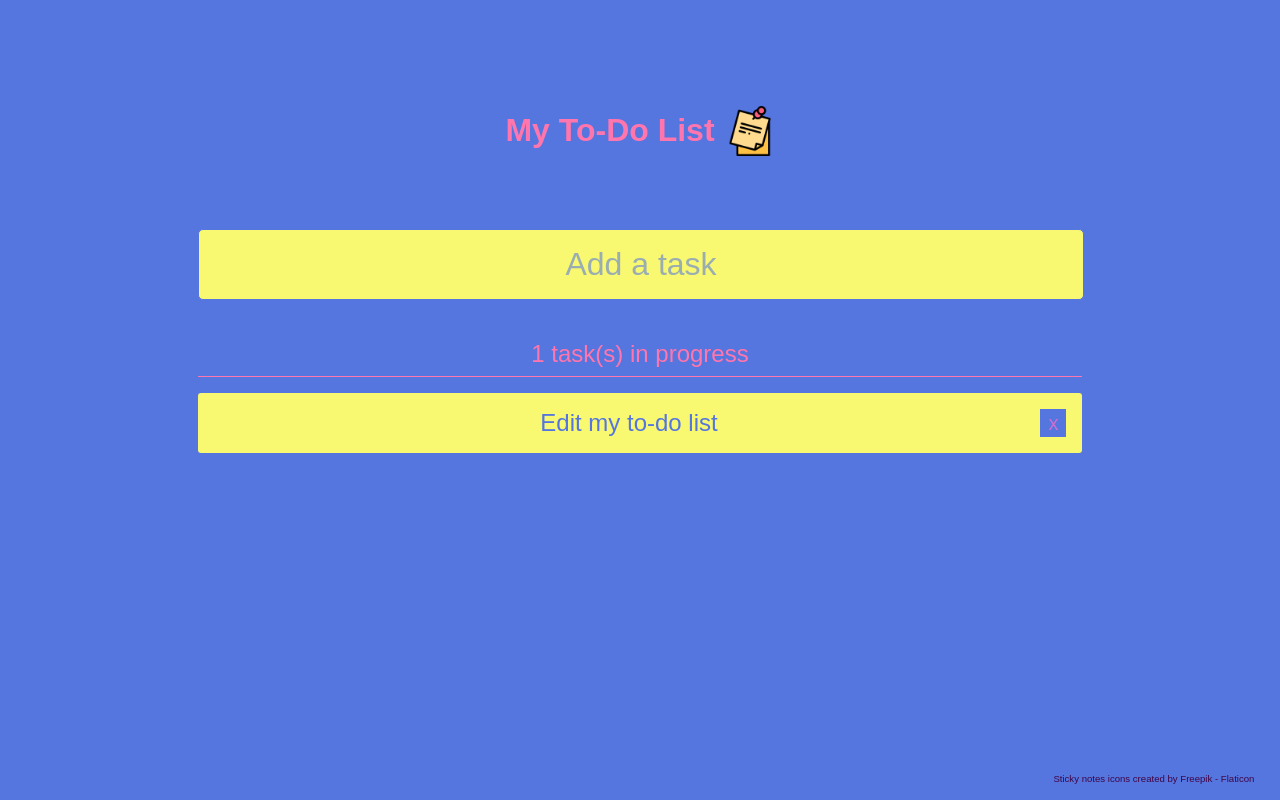
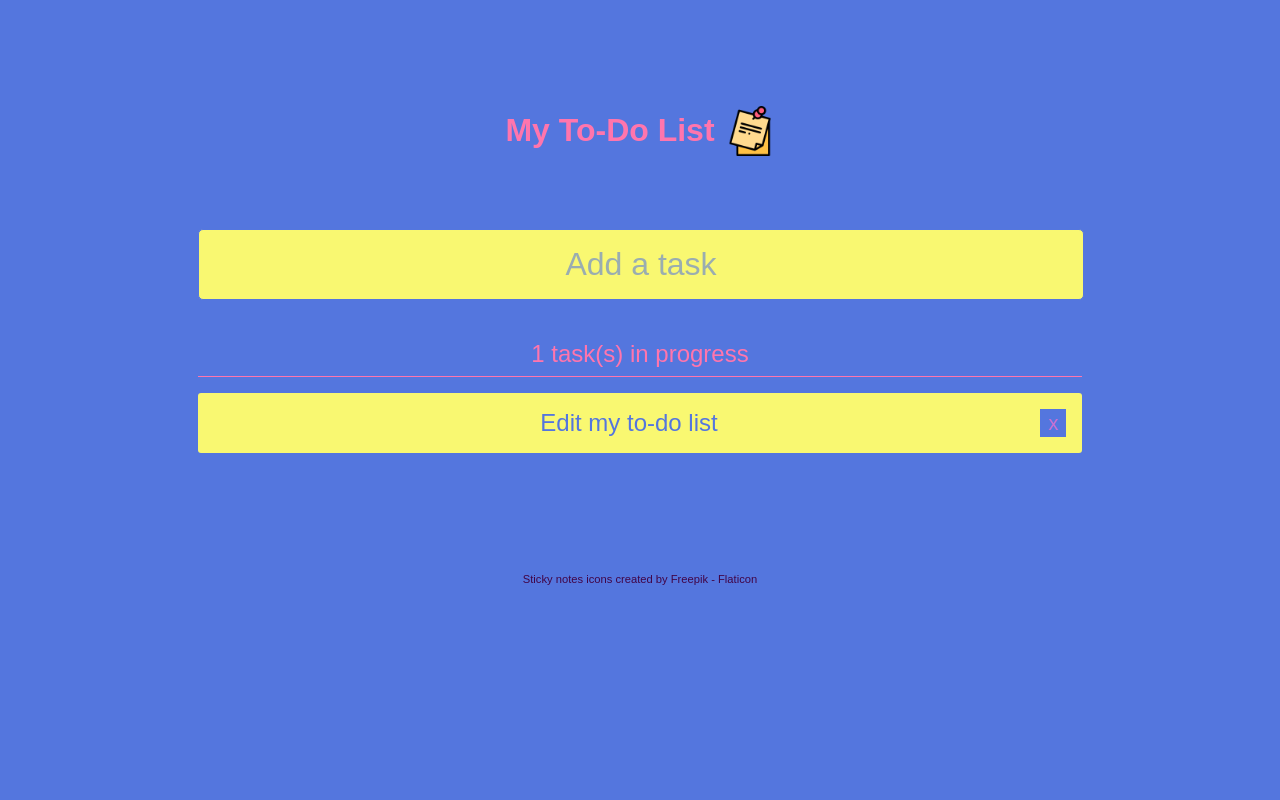
Before and after one commit to Sandy-Bouzid/to-do-list, a React (Vite) app: page / in a window 1280 px wide. Built offline with nearby package versions, Linux system fonts and the light colour scheme.

Commit message:
update footer

```diff
--- a/src/components/App/index.jsx
+++ b/src/components/App/index.jsx
@@ -6,6 +6,7 @@
 import data from '../../data/tasks';
 import { useState } from 'react'
 import Header from '../Header';
+import Footer from '../Footer';
 
 
 export default function App() {
@@ -73,7 +74,7 @@
         toggleDoneTask={toggleDoneTask}
         deleteTask={deleteTask}
       />
-      <a href="https://www.flaticon.com/free-icons/sticky-notes" title="sticky notes icons">Sticky notes icons created by Freepik - Flaticon</a>
+      <Footer />
     </div>
   );
 }
--- a/src/components/App/styles.scss
+++ b/src/components/App/styles.scss
@@ -1,16 +1,6 @@
 .app {
   max-width: 900px;
   margin: 2rem auto;
-}
-
-a {
-  display: block;
-  position: absolute;
-  bottom: 2%;
-  color: #410547;
-  text-decoration: none;
-  right: 2%;
-  font-size: 0.60rem;
 }
 
 @media screen and (max-width: 1300px){
--- /dev/null
+++ b/src/components/Footer/index.jsx
@@ -0,0 +1,10 @@
+import React from 'react';
+import './styles.scss';
+
+export default function Footer() {
+    return (
+        <footer>
+            <a href="https://www.flaticon.com/free-icons/sticky-notes" title="sticky notes icons">Sticky notes icons created by Freepik - Flaticon</a>
+        </footer>
+    );
+}
--- /dev/null
+++ b/src/components/Footer/styles.scss
@@ -0,0 +1,8 @@
+a {
+    display: block;
+    color: #410547;
+    text-decoration: none;
+    font-size: 0.70rem;
+    text-align: center;
+    margin-top: 15vh;
+  }
```
